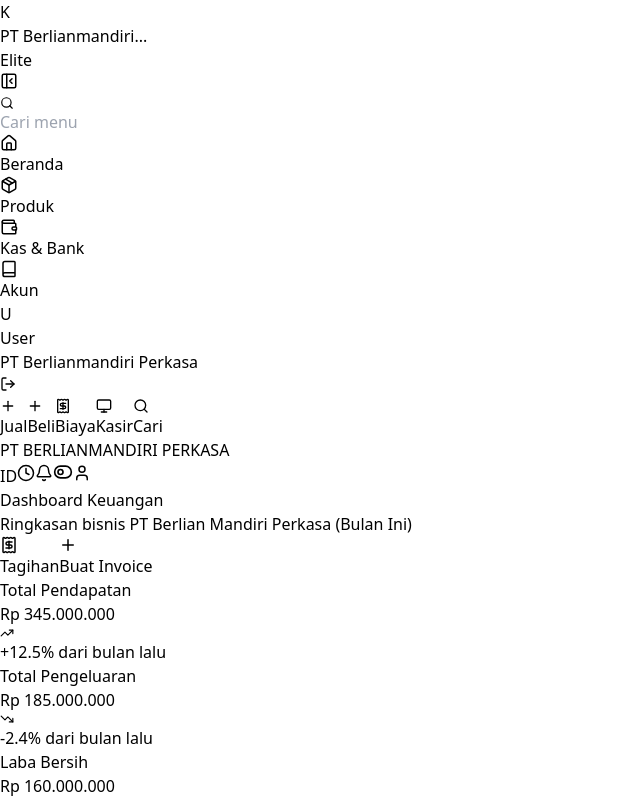
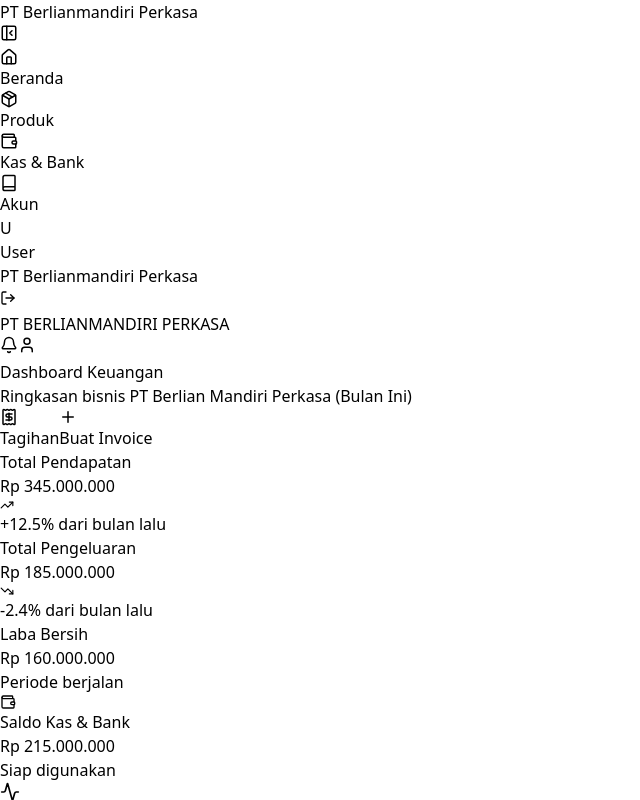
Before and after one commit to seanalden-great/Accounting-System, a React (Vite) app: page / in a window 1280 px wide. Shown: the top 800 px of the page, without its empty margins (0-640 px from the left). Built offline with nearby package versions, Linux system fonts and the light colour scheme.

Commit message:
update sidebar & header

```diff
--- a/src/components/Header.tsx
+++ b/src/components/Header.tsx
@@ -66,21 +66,6 @@ export default function Header() {
     <header className="bg-white h-16 border-b border-slate-200 flex items-center justify-between px-4 sticky top-0 z-10">
       {/* Kiri: Quick Actions */}
       <div className="flex items-center gap-2">
-        <button className="flex items-center gap-2 text-slate-600 hover:text-blue-600 hover:bg-slate-50 px-3 py-1.5 rounded border border-transparent hover:border-slate-200 transition-colors text-sm font-medium">
-          <Plus size={16} className="text-blue-600" /> Jual
-        </button>
-        <button className="flex items-center gap-2 text-slate-600 hover:text-blue-600 hover:bg-slate-50 px-3 py-1.5 rounded border border-transparent hover:border-slate-200 transition-colors text-sm font-medium">
-          <Plus size={16} className="text-blue-600" /> Beli
-        </button>
-        <button className="flex items-center gap-2 text-slate-600 hover:text-blue-600 hover:bg-slate-50 px-3 py-1.5 rounded border border-transparent hover:border-slate-200 transition-colors text-sm font-medium">
-          <Receipt size={16} className="text-blue-600" /> Biaya
-        </button>
-        <button className="flex items-center gap-2 text-slate-600 hover:text-blue-600 hover:bg-slate-50 px-3 py-1.5 rounded border border-transparent hover:border-slate-200 transition-colors text-sm font-medium">
-          <Monitor size={16} className="text-blue-600" /> Kasir
-        </button>
-        <button className="flex items-center gap-2 text-slate-600 hover:text-blue-600 hover:bg-slate-50 px-3 py-1.5 rounded border border-transparent hover:border-slate-200 transition-colors text-sm font-medium">
-          <Search size={16} className="text-blue-600" /> Cari
-        </button>
       </div>
 
       {/* Kanan: Profil & Notifikasi */}
@@ -91,18 +76,9 @@ export default function Header() {
         </span>
 
         <div className="flex items-center gap-3 text-slate-400 border-l border-slate-200 pl-4">
-          <button className="hover:text-blue-600 flex items-center gap-1 border border-slate-200 rounded px-1.5 py-0.5 text-xs font-semibold">
-            ID
-          </button>
-          <button className="hover:text-blue-600 relative">
-            <Clock size={18} />
-          </button>
           <button className="hover:text-blue-600 relative">
             <Bell size={18} />
             <span className="absolute top-0 right-0 w-2 h-2 bg-red-500 rounded-full border border-white"></span>
-          </button>
-          <button className="hover:text-blue-600">
-            <ToggleLeft size={20} className="text-slate-300" />
           </button>
           <button className="bg-slate-100 p-1.5 rounded-full text-slate-500 hover:bg-slate-200">
             <User size={18} />
--- a/src/components/Sidebar.tsx
+++ b/src/components/Sidebar.tsx
@@ -183,29 +183,13 @@ export default function Sidebar() {
       {/* Header Logo */}
       <div className="h-16 flex items-center justify-between px-4 border-b border-slate-800 shrink-0">
         <div className="flex items-center gap-2">
-          <div className="w-6 h-6 bg-blue-600 rounded flex items-center justify-center text-white font-bold text-xs">
-            K
-          </div>
           <div>
-            <h1 className="text-sm font-bold text-orange-400 leading-tight">PT Berlianmandiri...</h1>
-            <p className="text-[10px] text-slate-400">Elite</p>
+            <h1 className="text-sm font-bold text-orange-400 leading-tight">PT Berlianmandiri Perkasa</h1>
           </div>
         </div>
         <button className="text-slate-400 hover:text-white transition-colors">
           <PanelLeftClose size={18} />
         </button>
-      </div>
-
-      {/* Search Menu (Dark Mode) */}
-      <div className="p-4 shrink-0">
-        <div className="relative">
-          <Search size={14} className="absolute left-3 top-1/2 -translate-y-1/2 text-slate-400" />
-          <input
-            type="text"
-            placeholder="Cari menu"
-            className="w-full pl-9 pr-3 py-2 bg-slate-800 border border-slate-700 rounded-lg text-sm outline-none focus:ring-1 focus:ring-blue-500 focus:border-blue-500 text-white placeholder-slate-400 transition-all"
-          />
-        </div>
       </div>
 
       {/* Menu List */}
```
